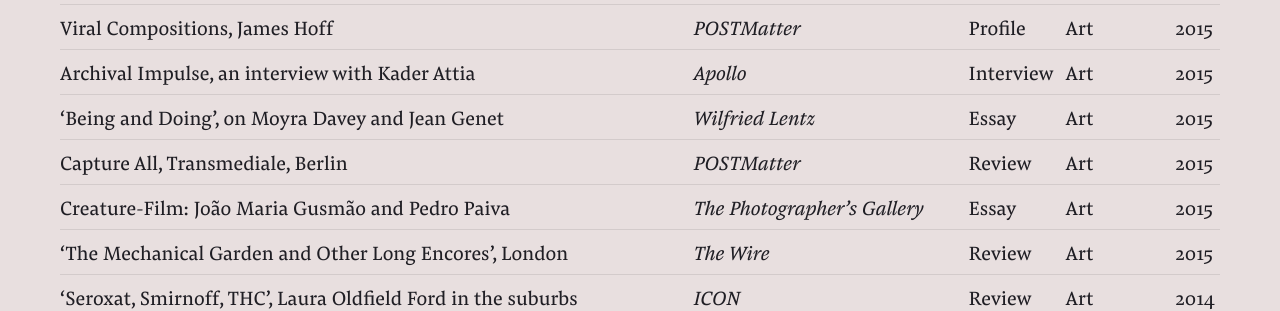
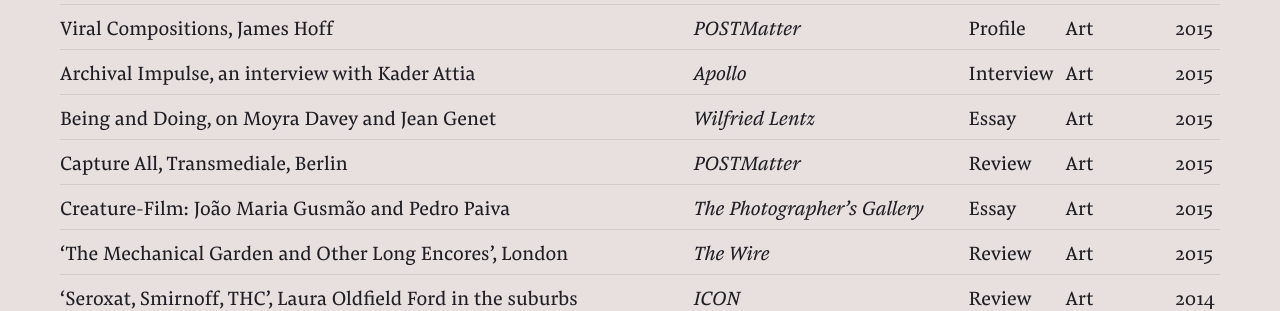
Before and after one commit to hg-site/hg-site.github.io, a Jekyll site: the page built from archive/index.markdown, in a window 1280 px wide and 900 px high, scrolled down 1270 px. Shown: the part 157-468 px from the top of the window. Built offline with Jekyll 4.4.1, drawn with Linux system fonts in a browser that asks for light colours.

Commit message:
Updated Index

```diff
--- a/archive/index.markdown
+++ b/archive/index.markdown
@@ -249,7 +249,7 @@
 </tr>
 
 <tr data-href="https://www.dropbox.com/s/abeuyhsxyzphive/BeingandDoing_LesRevenants.pdf?dl=0">
-	<td class="title">‘Being and Doing’, on Moyra Davey and Jean Genet</td>
+	<td class="title">Being and Doing, on Moyra Davey and Jean Genet</td>
 	<td class="publisher">Wilfried Lentz</td>
 	<td class="type">Essay</td>
 	<td class="subject">Art</td>
```
